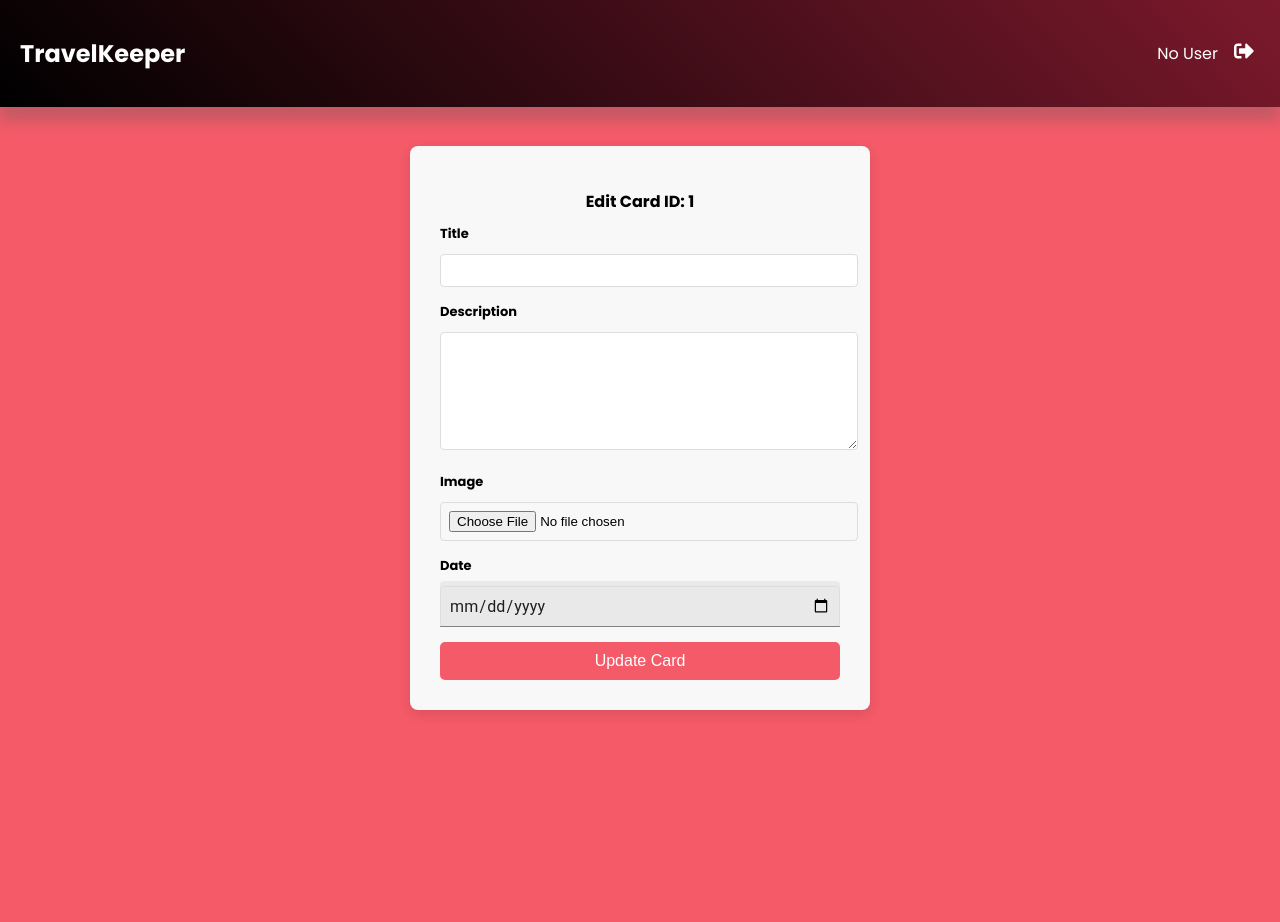
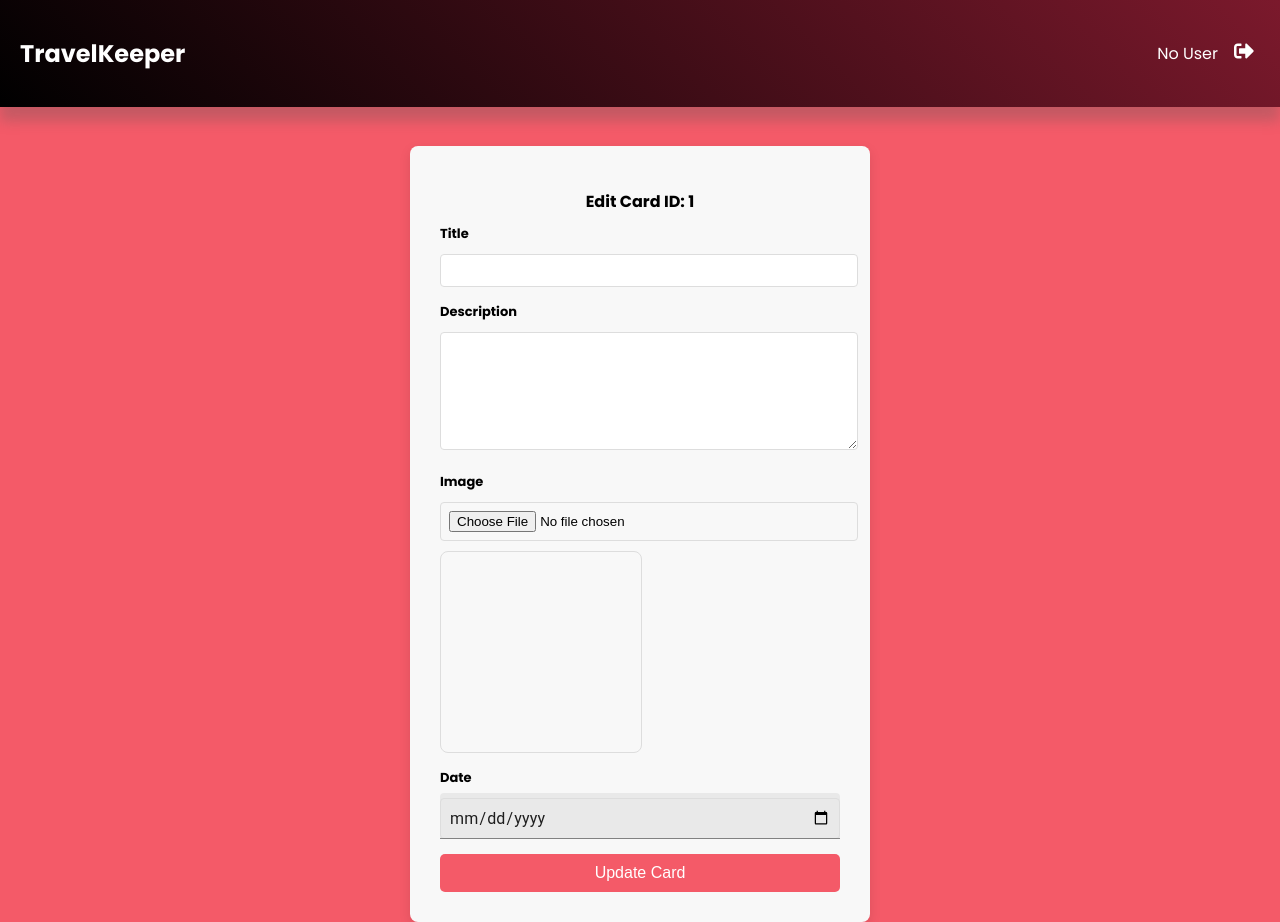
Before and after one commit to shanakasp/travelReactApp, a React (Create React App) app: page /editCard/1 in a window 1280 px wide. Before the commit the page ends 800 px from the top, so only its background shows below. Built offline with nearby package versions, Linux system fonts and the light colour scheme; no server answers.

Commit message:
modified EditCards.jsx and Addnewcard.css

```diff
--- a/src/Pages/EditCards.jsx
+++ b/src/Pages/EditCards.jsx
@@ -166,20 +166,26 @@ const EditCard = () => {
                 onChange={handleImageChange}
                 accept="image/*"
               />
-              {/* If the image is already uploaded, you may want to display the current image URL */}
-              {formData.image && formData.image instanceof File && (
-                <img src={URL.createObjectURL(formData.image)} alt="Current" />
-              )}
-              {/* Display the existing image URL if available */}
-              {!formData.image && formData.image !== null && (
-                <img
-                  src={`http://localhost:3001/${formData.image}`}
-                  alt="Current"
-                  style={{ width: "100px", height: "auto" }}
-                />
-              )}
+
+              {/* Image Preview Box */}
+              <div className="image-preview">
+                {/* Show new image preview if selected */}
+                {formData.image instanceof File && (
+                  <img
+                    src={URL.createObjectURL(formData.image)}
+                    alt="Preview"
+                  />
+                )}
+
+                {/* Show existing image preview if no new image is selected */}
+                {formData.image && formData.image !== null && (
+                  <img
+                    src={`http://localhost:3001/${formData.image}`}
+                    alt="Existing"
+                  />
+                )}
+              </div>
             </div>
-
             <div className="form-group">
               <label htmlFor="date">Date</label>
               <TextField
--- a/src/Pages/Styles/Addnewcard.css
+++ b/src/Pages/Styles/Addnewcard.css
@@ -56,3 +56,21 @@
 .submit-btn:hover {
   background-color: #fb7e89;
 }
+
+.image-preview {
+  width: 200px;
+  height: 200px;
+  border: 1px solid #ddd;
+  border-radius: 8px;
+  overflow: hidden;
+  display: flex;
+  justify-content: center;
+  align-items: center;
+  margin-top: 10px;
+}
+
+.image-preview img {
+  width: 100%;
+  height: 100%;
+  object-fit: cover;
+}
```
